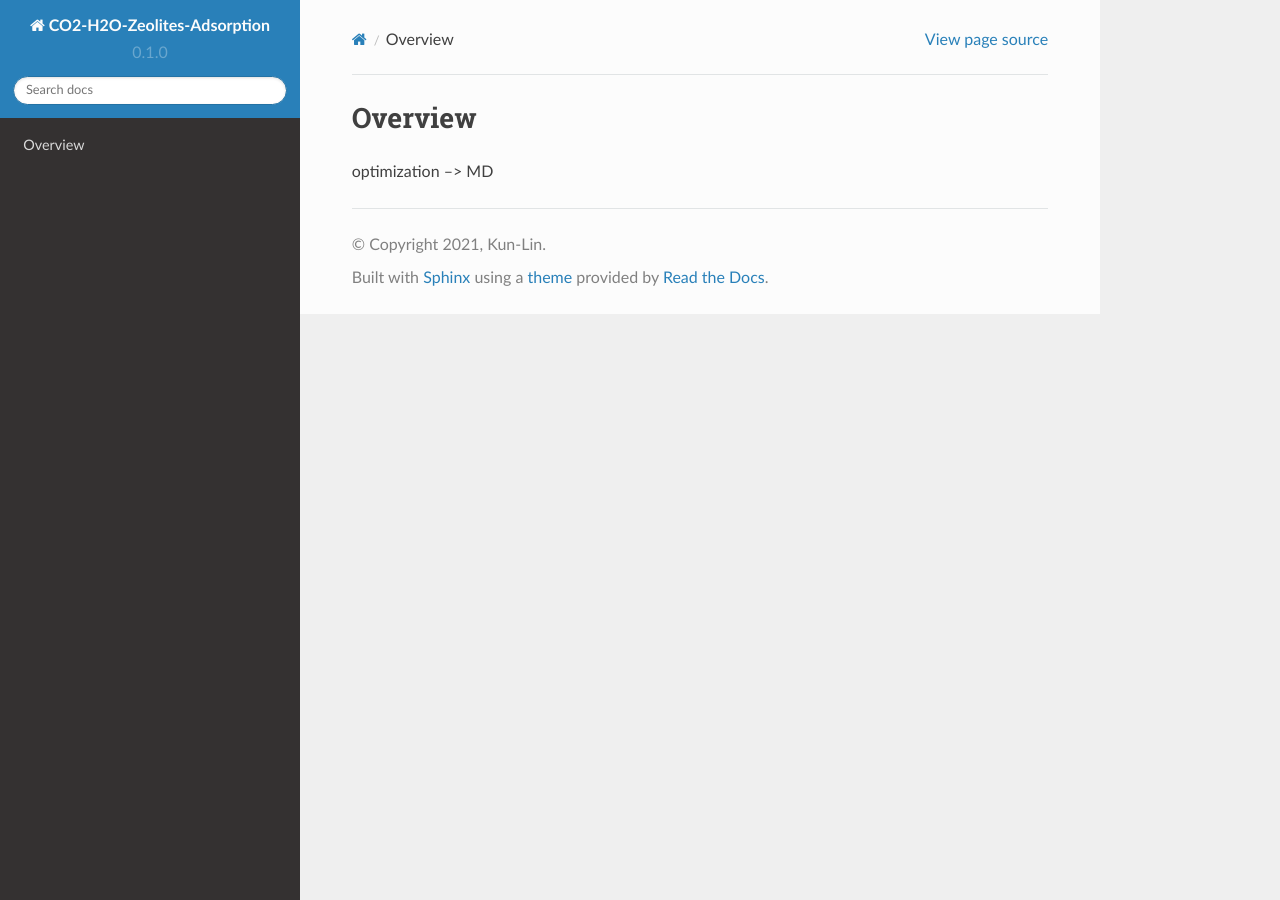
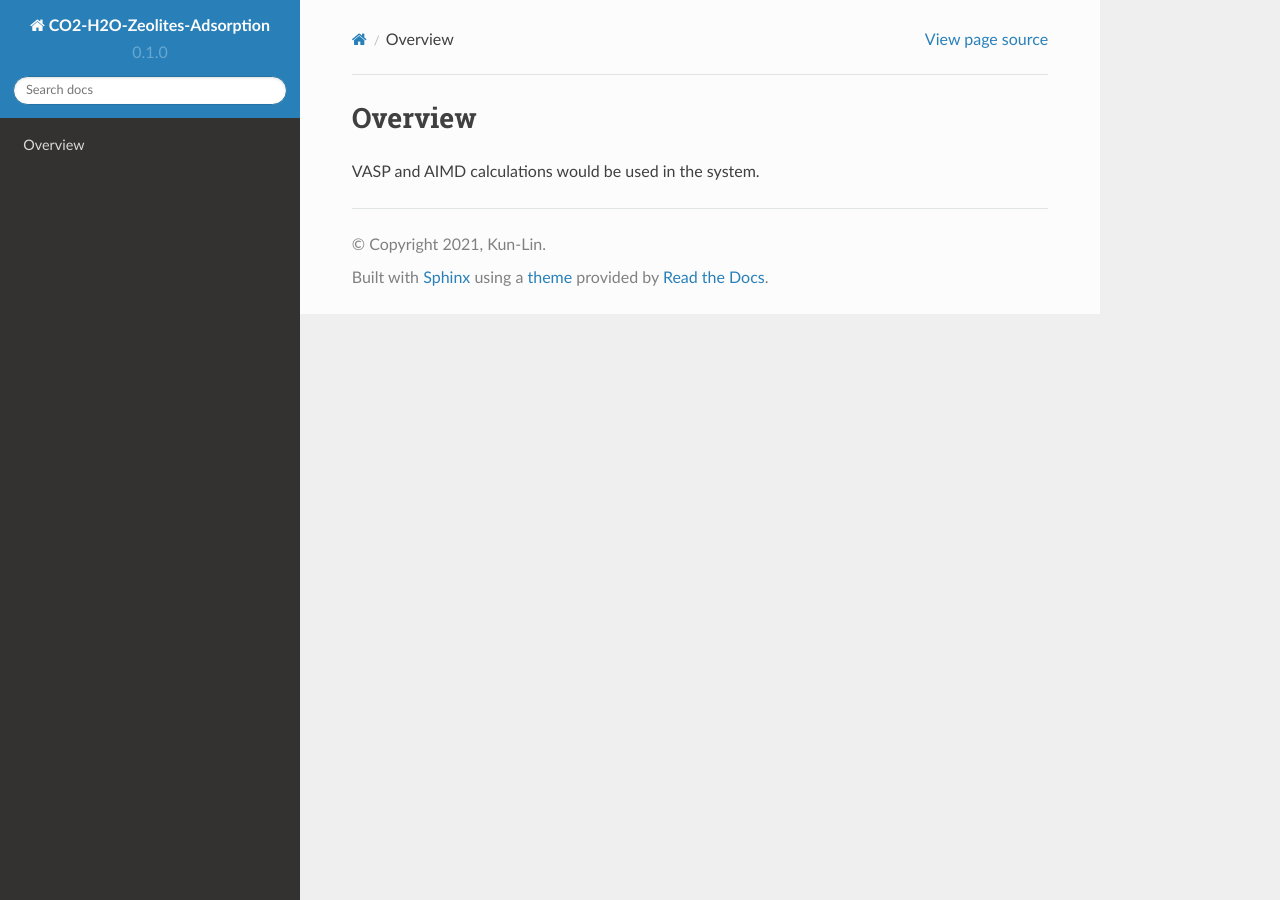
Before and after one commit to calvin1126/CO2_H2O_zeolite_adsorption, a Sphinx documentation site: the page built from docs/source/overview.rst, in a window 1280 px wide. Built offline with Sphinx 7.4.7 and the Read the Docs theme 2.0.0, drawn with Linux system fonts in a browser that asks for light colours; pages that are not in the unit, such as notebooks, are missing from menus.

Commit message:
Update overview.rst

```diff
--- a/docs/source/overview.rst
+++ b/docs/source/overview.rst
@@ -1,4 +1,3 @@
 Overview
 =====
-
-optimization --> MD
+VASP and AIMD calculations would be used in the system.
```
